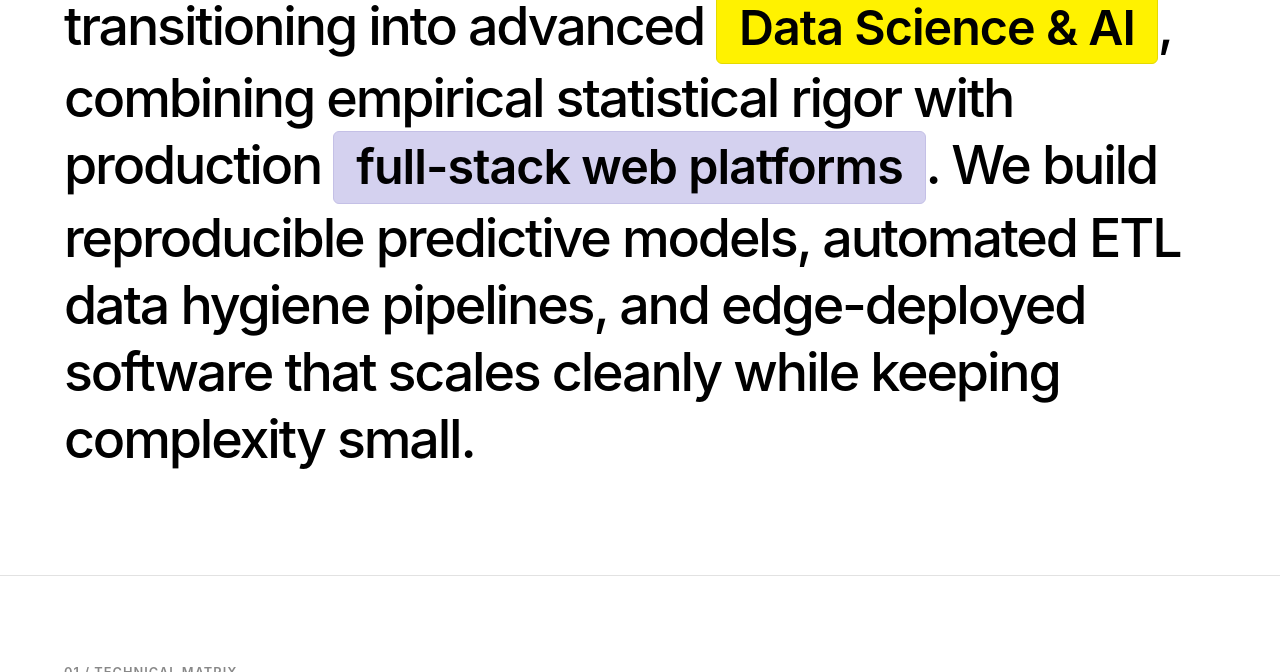
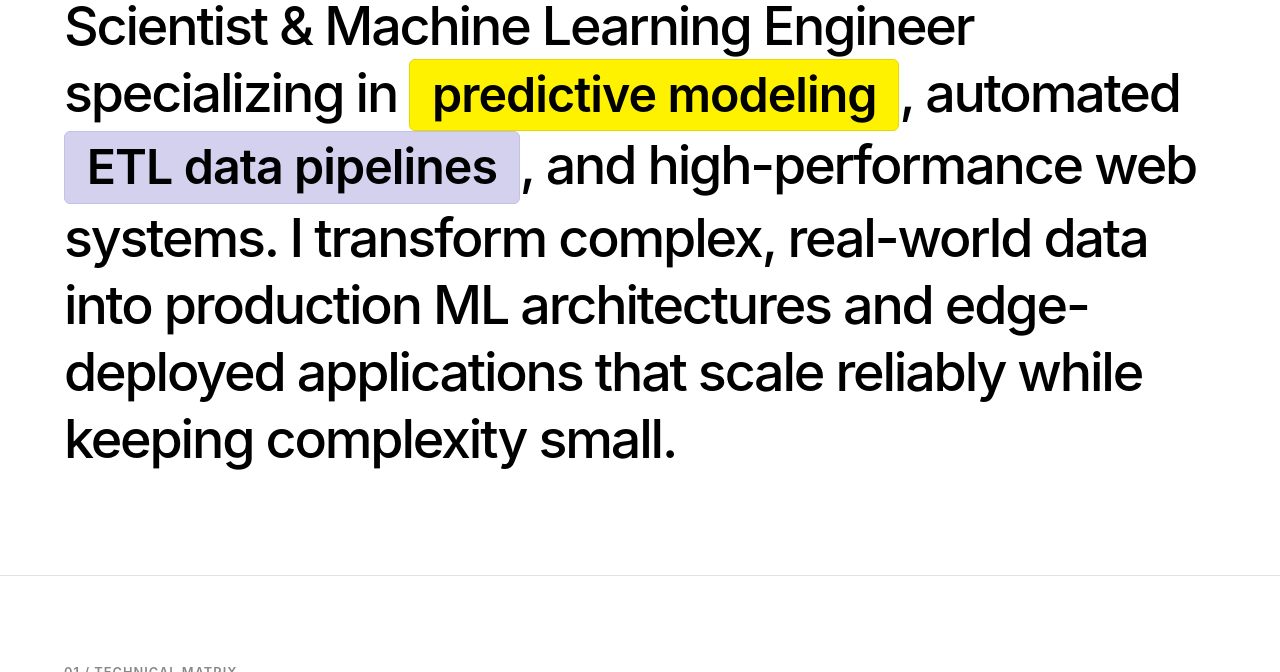
Before and after one commit to akshitmehta18/portfolio, a website: page index.html in a window 1280 px wide. Shown: the part 879-1551 px from the top of the page. Drawn offline with Linux system fonts and the light colour scheme.

Commit message:
refactor(copy): elevate story section to confident senior engineering tone

```diff
--- a/index.html
+++ b/index.html
@@ -151,7 +151,7 @@
        ======================================================================== -->
   <section class="about-story" id="our-story">
     <h2 class="about-heading">
-      Engineered by <span class="story-chip bg-lime">Akshit Mehta</span>, a Data Analyst transitioning into advanced <span class="story-chip bg-yellow">Data Science &amp; AI</span>, combining empirical statistical rigor with production <span class="story-chip bg-lilac">full-stack web platforms</span>. We build reproducible predictive models, automated ETL data hygiene pipelines, and edge-deployed software that scales cleanly while keeping complexity small.
+      Engineered by <span class="story-chip bg-lime">Akshit Mehta</span>, a Full-Stack Data Scientist &amp; Machine Learning Engineer specializing in <span class="story-chip bg-yellow">predictive modeling</span>, automated <span class="story-chip bg-lilac">ETL data pipelines</span>, and high-performance web systems. I transform complex, real-world data into production ML architectures and edge-deployed applications that scale reliably while keeping complexity small.
     </h2>
   </section>
 
```
